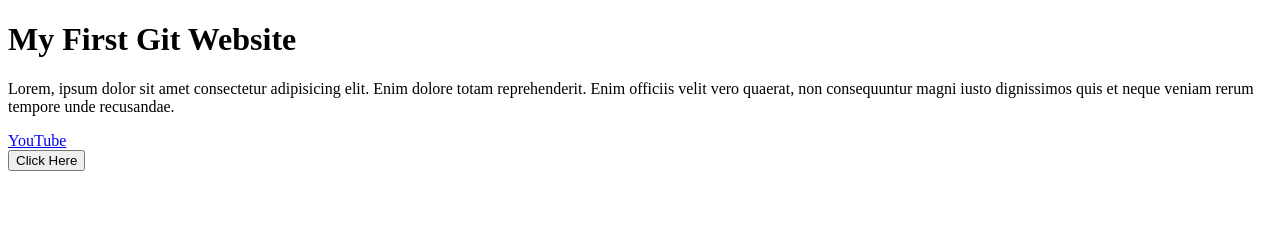
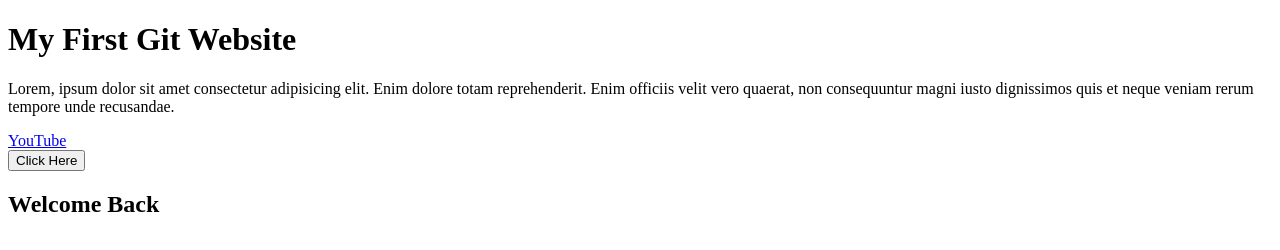
Before and after one commit to mdmehedi129/my-first-website, a plain HTML site: page index.html in a window 1280 px wide. Drawn offline with Linux system fonts and the light colour scheme.

Commit message:
completed

```diff
--- a/index.html
+++ b/index.html
@@ -17,5 +17,6 @@
     <a href="http://youtube.com">YouTube</a>
     <br />
     <button>Click Here</button>
+    <h2>Welcome Back</h2>
   </body>
 </html>
```
